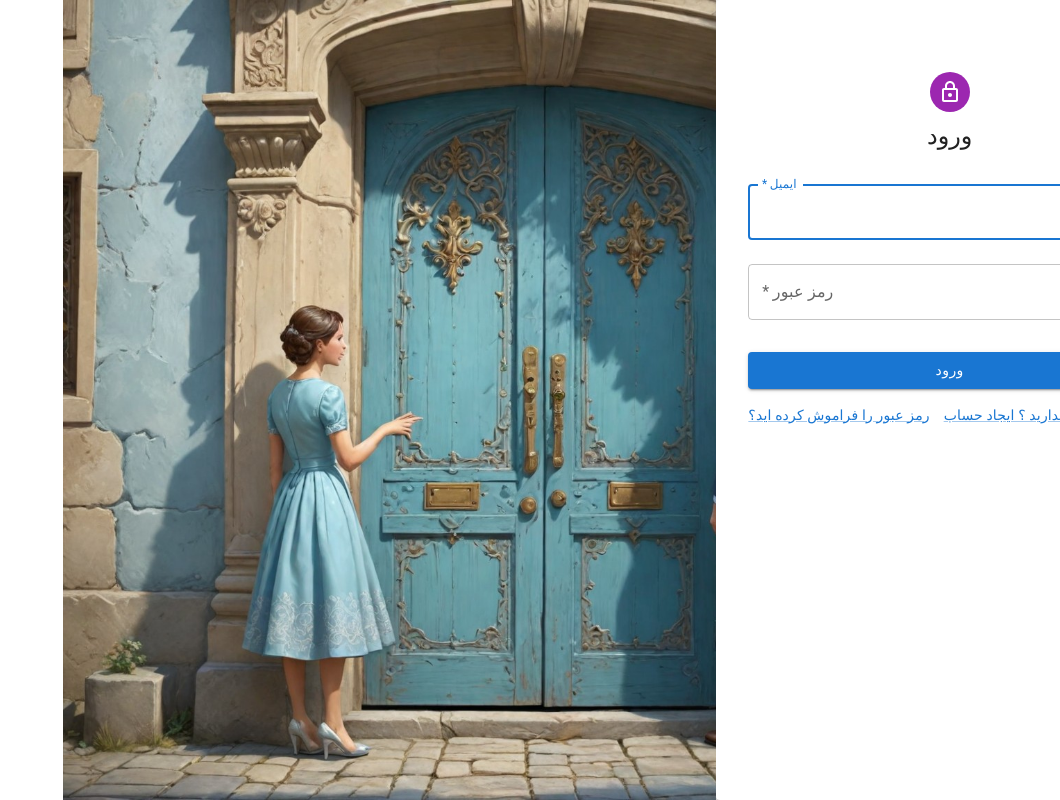
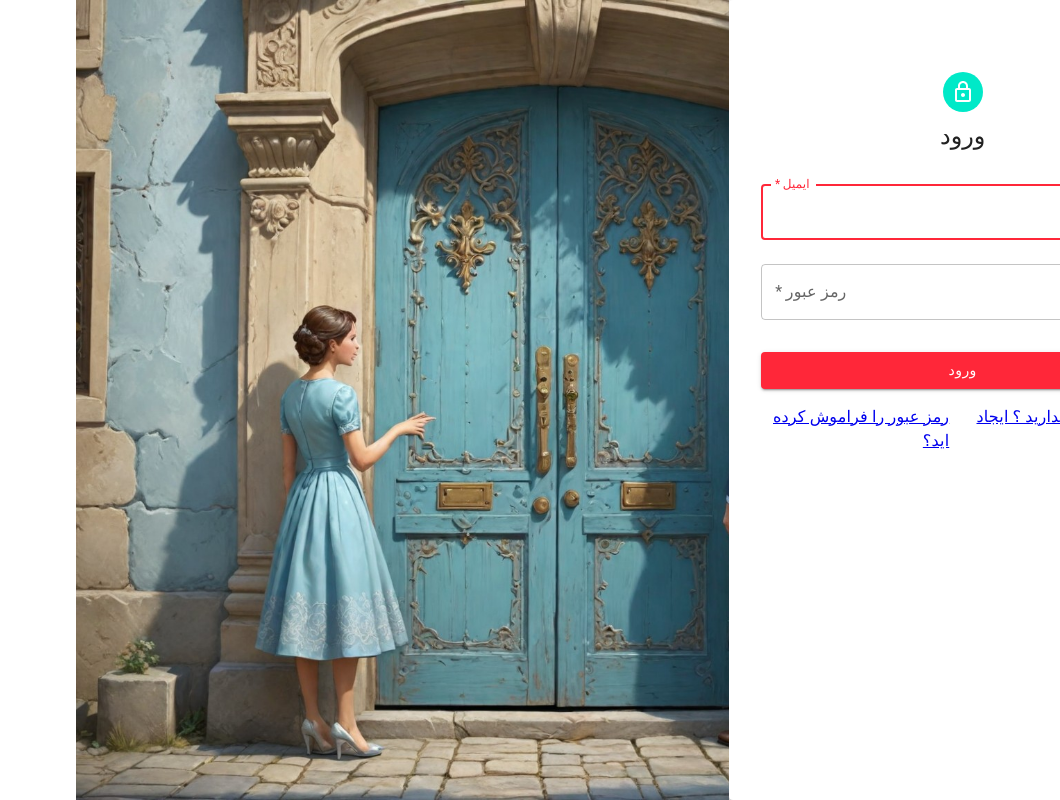
Before and after one commit to hamedazizi174/NextLevel-Market, a Next.js app: page /signin in a window 1280 px wide. Shown: the whole page, without its empty margins (220-1280 px from the left). Built offline with nearby package versions, Linux system fonts and the light colour scheme.

Commit message:
feat: create theme

```diff
--- a/src/components/signIn/SignInSide/CreateOrForgot/CreateOrForgot.tsx
+++ b/src/components/signIn/SignInSide/CreateOrForgot/CreateOrForgot.tsx
@@ -1,15 +1,12 @@
 import { pageLocalization } from "@/constant/localization";
-import { Link, Stack } from "@mui/material";
+import { Stack } from "@mui/material";
+import Link from "next/link";
 
 export default function CreateOrForgot() {
   return (
     <Stack direction="row" justifyContent="space-between" width="100%">
-      <Link href="#" variant="body2">
-        {pageLocalization.signIn.dontHaveAccount}
-      </Link>
-      <Link href="#" variant="body2">
-        {pageLocalization.signIn.forgotPassword}
-      </Link>
+      <Link href="#">{pageLocalization.signIn.dontHaveAccount}</Link>
+      <Link href="#">{pageLocalization.signIn.forgotPassword}</Link>
     </Stack>
   );
 }
--- a/src/layouts/AdminLayout/SideBar/SideBar.tsx
+++ b/src/layouts/AdminLayout/SideBar/SideBar.tsx
@@ -9,7 +9,7 @@ import {
 
 export default function SideBar() {
   return (
-    <Paper elevation={6} sx={{ height: "600px" }}>
+    <Paper elevation={6} sx={{ height: "600px", bgcolor: "lightblue" }}>
       <List>
         <ListItem>
           <ListItemButton LinkComponent={"a"} href="#">
--- a/src/layouts/MainLayout/Header/Header.tsx
+++ b/src/layouts/MainLayout/Header/Header.tsx
@@ -12,6 +12,7 @@ import LoginIcon from "@mui/icons-material/Login";
 import ShoppingCartIcon from "@mui/icons-material/ShoppingCart";
 import GroupsIcon from "@mui/icons-material/Groups";
 import FavoriteIcon from "@mui/icons-material/Favorite";
+import { Routes } from "@/constant/routes";
 
 export default function Header() {
   return (
@@ -24,7 +25,7 @@ export default function Header() {
       <Image src="/logo.jpeg" alt="logo" width={144} height={60} />
       <List sx={{ display: "flex" }}>
         <ListItem>
-          <ListItemButton LinkComponent={"a"} href="#">
+          <ListItemButton LinkComponent={"a"} href={Routes.SIGNIN}>
             <ListItemIcon sx={{ minWidth: 30 }}>
               <LoginIcon color="primary" />
             </ListItemIcon>
--- /dev/null
+++ b/src/styles/globals.css
@@ -0,0 +1,10 @@
+@font-face {
+  font-family: "nazanin";
+  font-style: normal;
+  font-weight: 400;
+  src: url("/fonts/nazanin/ttf") format("ttf");
+}
+
+body {
+  font-family: nazanin;
+}
--- /dev/null
+++ b/src/theme/nexxsic.ts
@@ -0,0 +1,16 @@
+import { createTheme } from "@mui/material";
+
+export const theme = createTheme({
+  palette: {
+    primary: {
+      main: "#ff2739",
+      light: "#f4969c",
+      dark: "#d1002a",
+    },
+    secondary: {
+      main: "#00e9c8",
+      light: "#27ffed",
+      dark: "#00b492",
+    },
+  },
+});
```
Also changed, not shown: package.json (+14 -2 lines), src/pages/_app.tsx (+5 -3 lines), src/assets/fonts/nazanin.ttf (added), 1 other file (tests, documents, lock files or other folders).
